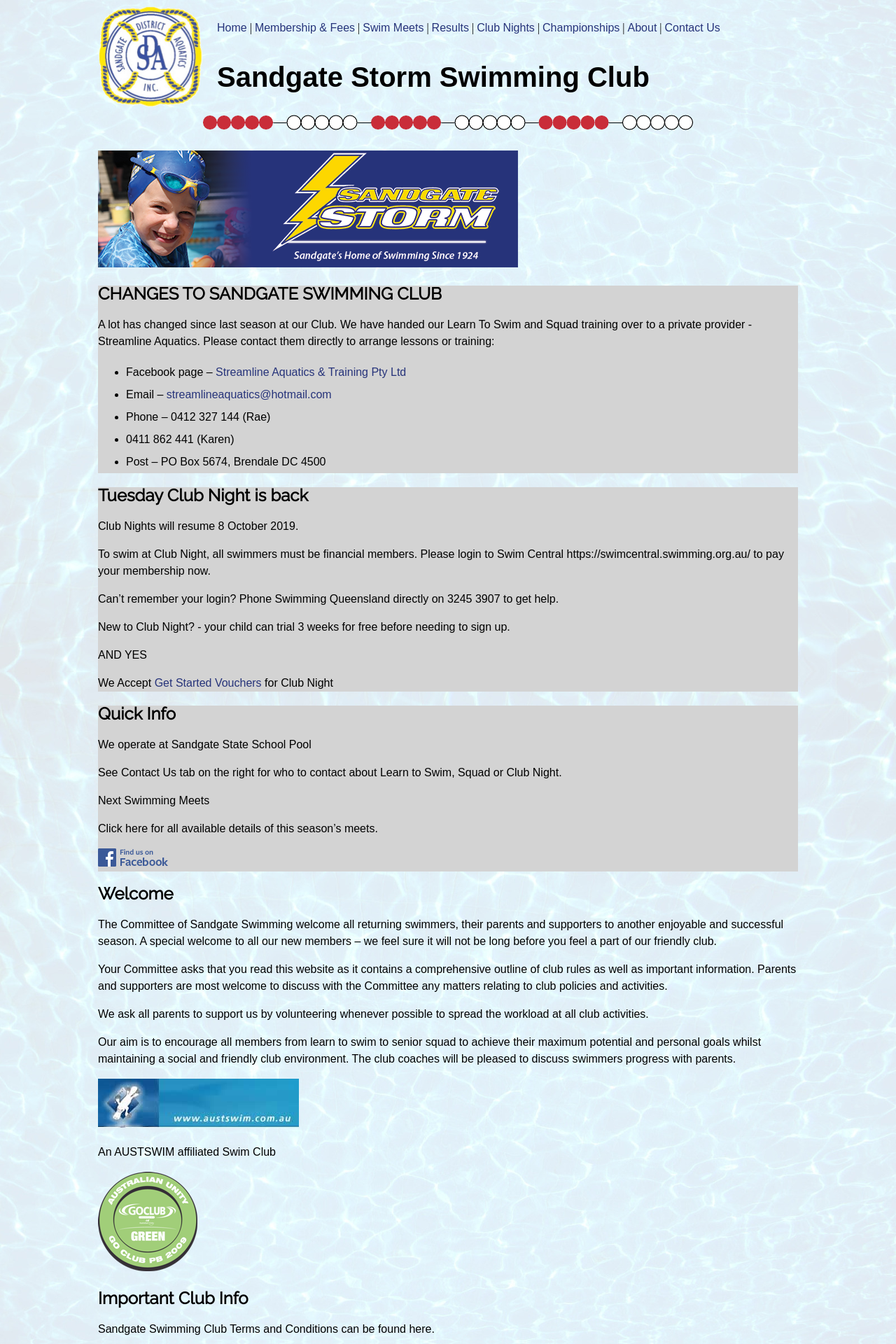
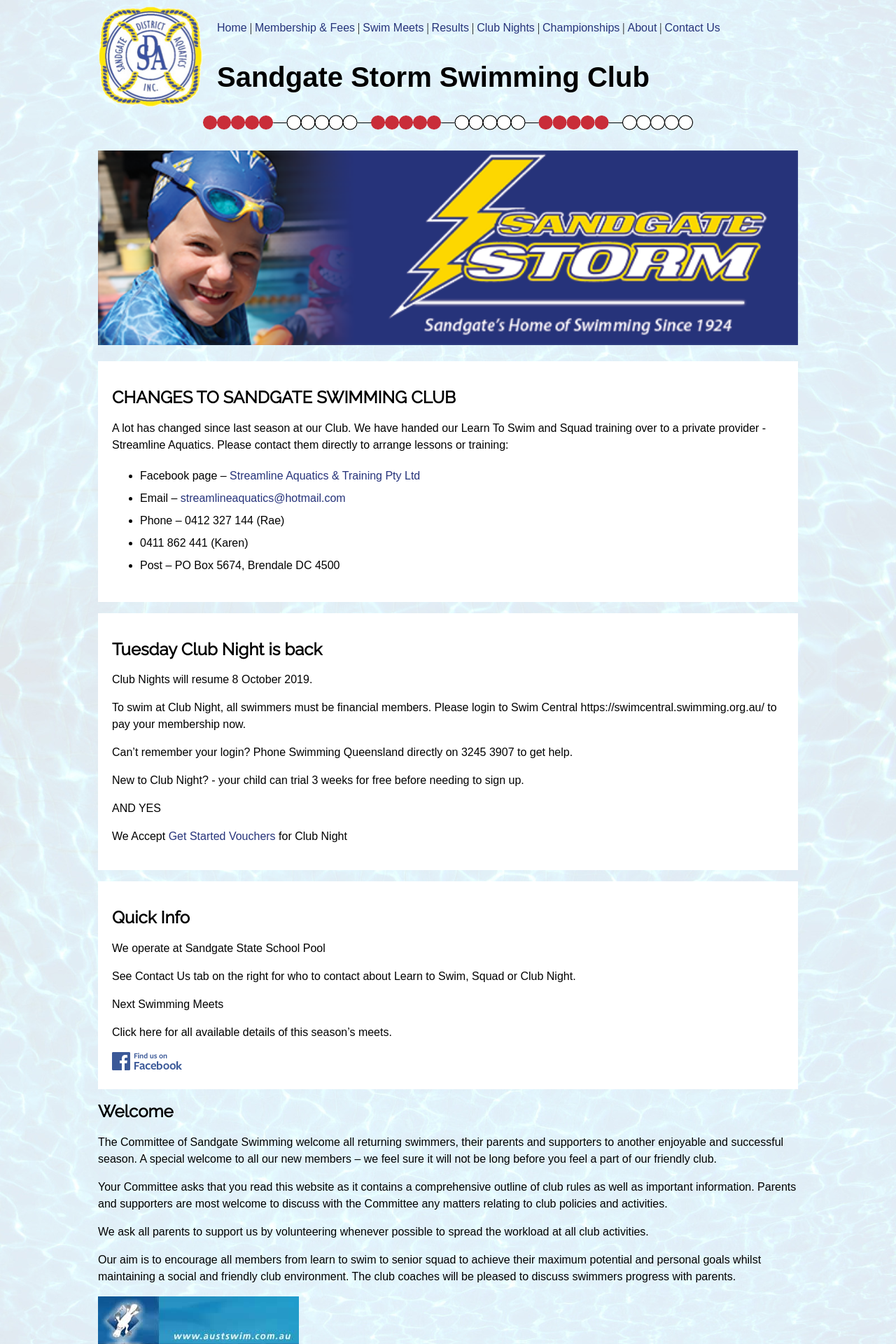
Before and after one commit to sandswim/website, a Jekyll site: the page built from pages/index.md, in a window 1280 px wide. Shown: the top 1920 px of the page at 70% size. Built offline with Jekyll 4.4.1, drawn with Linux system fonts in a browser that asks for light colours.

Commit message:
headre small fixes, improved index

```diff
--- a/_layouts/page.html
+++ b/_layouts/page.html
@@ -69,58 +69,10 @@
             line-height: 2em;
         }
 
-        .eg {
-            border: solid 1px rgb(38, 51, 122);
-            padding: 5px;
-            margin-bottom: 10px;
-        }
-
-        code, pre {
-            font-size: 1.25em;
-        }
-
         li > ul > li {
             font-size: smaller;
         }
 
-        .figure {
-            text-align: center;
-        }
-
-        .caption {
-            padding: 0 50px 0 50px;
-        }
-
-        table.layout {
-
-        }
-
-        table.layout td,
-        table.layout th {
-            padding: 5px;
-            vertical-align: top;
-            font-family: sans-serif;
-        }
-
-        table.layout tr:nth-child(odd) {
-        }
-        table.layout tr:nth-child(even) {
-            background-color: #ddd;
-        }
-
-        .query {
-            float:right;
-            margin-top: -200px;
-            margin-right: 100px;
-        }
-
-        .quote {
-            margin: 0 30px 0 30px;
-            font-style: italic;
-            line-height: 2em;
-            background-color: #eee;
-            padding: 10px;
-        }
 
         #header {
             display: grid;
@@ -136,7 +88,7 @@
 <body>
     <div id="widther">
         <div id="header">
-            <div id="title"">
+            <div>
                 <a href="http://www.sandswim.com.au"><img src="images/sssc-logo.trans.png" alt="Club logo" style="width:150px" /></a>
             </div>
             <div id="innerheader">
--- a/pages/index.md
+++ b/pages/index.md
@@ -3,9 +3,15 @@ layout: page
 title: "Home"
 permalink: /
 ---
-![](images/LTS-Banner.png)
+<img src="images/LTS-Banner.png" style="width:100%;" alt="club new-style logo" />
 
-<div style="background-color: lightgrey;">
+<style>
+    .notice {
+        background-color: white;
+        padding: 20px;
+    }
+</style>
+<div class="notice">
     <h2>CHANGES TO SANDGATE SWIMMING CLUB</h2>
     <p>A lot has changed since last season at our Club. We have handed our Learn To Swim and Squad training over to a private provider - Streamline Aquatics. Please contact them directly to arrange lessons or training:</p>
     <ul>
@@ -17,7 +23,7 @@ permalink: /
     </ul>
 </div>
 <p></p>
-<div style="background-color: lightgrey;">
+<div class="notice">
     <h2>Tuesday Club Night is back</h2>
     <p>Club Nights will resume 8 October 2019.</p>
     <p>To swim at Club Night, all swimmers must be financial members. Please login to Swim Central https://swimcentral.swimming.org.au/ to pay your membership now.</p>
@@ -26,8 +32,8 @@ permalink: /
     <p>AND YES</p>
     <p>We Accept <a href="https://www.qld.gov.au/recreation/sports/funding/getinthegame/getstarted">Get Started Vouchers</a> for Club Night</p>
 </div>
-
-<div style="background-color: lightgrey;">
+<p></p>
+<div class="notice">
     <h2>Quick Info</h2>
     <p>We operate at Sandgate State School Pool</p>
     <p>See Contact Us tab on the right for who to contact about Learn to Swim, Squad or Club Night.</p>
```
